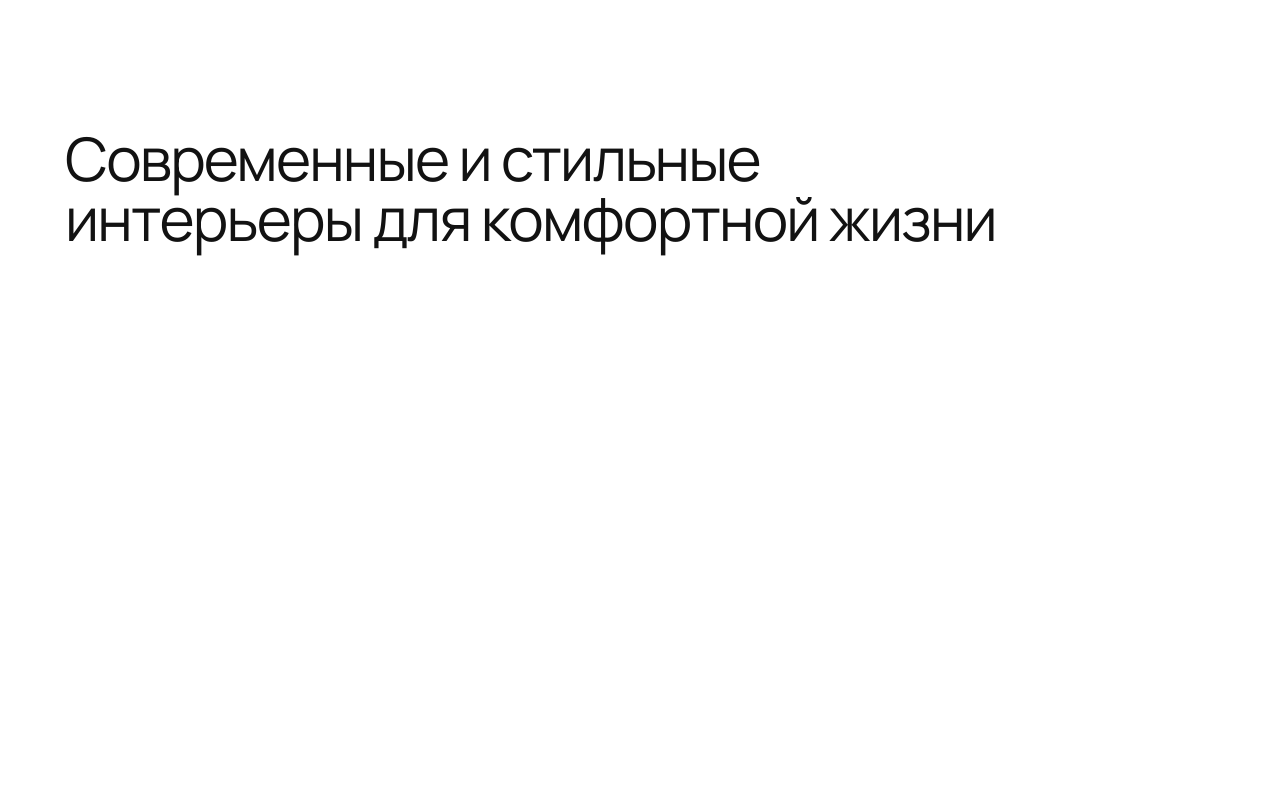
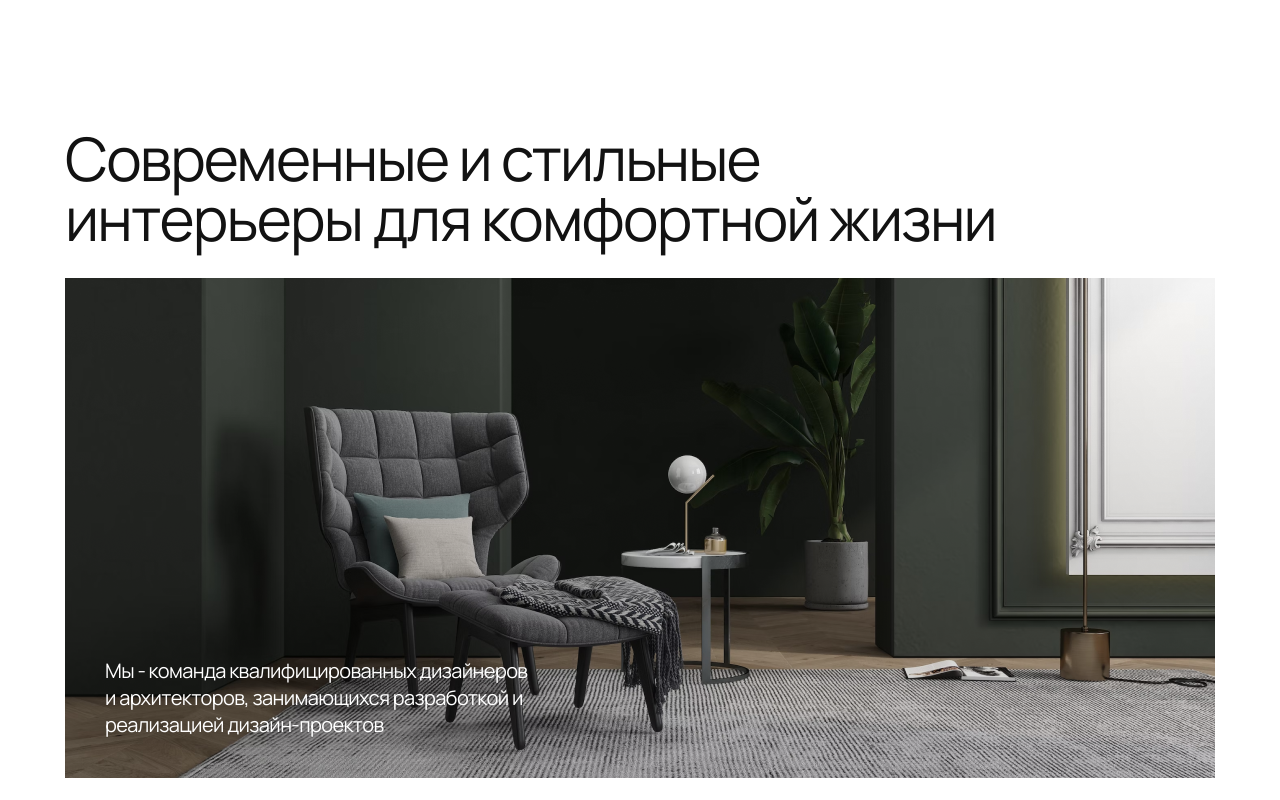
Before and after one commit to neemtat/new, a plain HTML site: page index.html in a window 1280 px wide. Shown: the top 800 px of the page. Drawn offline with Linux system fonts and the light colour scheme.

Commit message:
Update styles.css

```diff
--- a/styles.css
+++ b/styles.css
@@ -15,7 +15,7 @@ h1 {
 }
 
 .Room {
-  background-image: url("../img/Room.png");
+  background-image: url("../new/Room.png");
   background-size: contain;
   background-repeat: no-repeat;
   padding-left: 40px;
```
